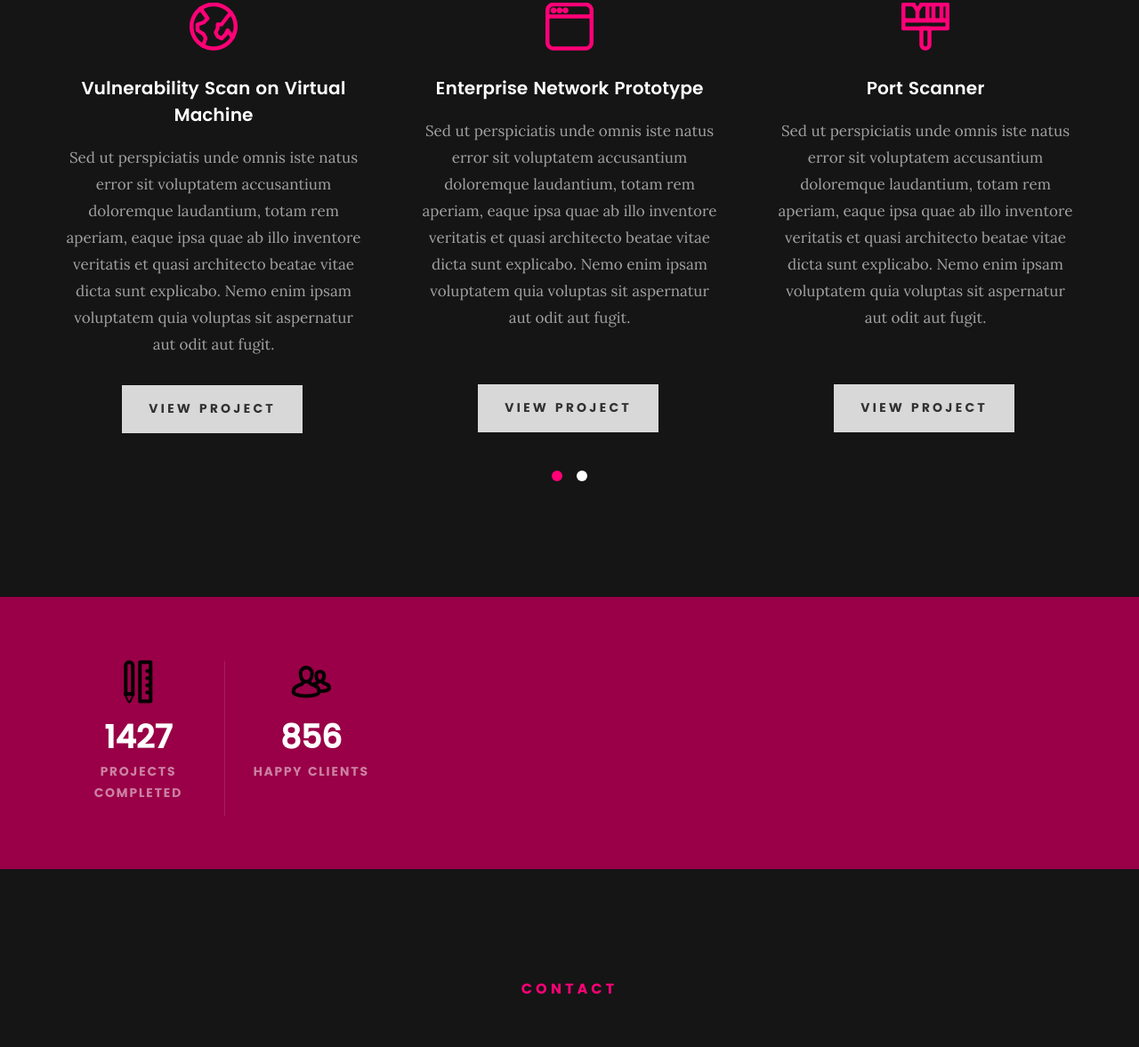
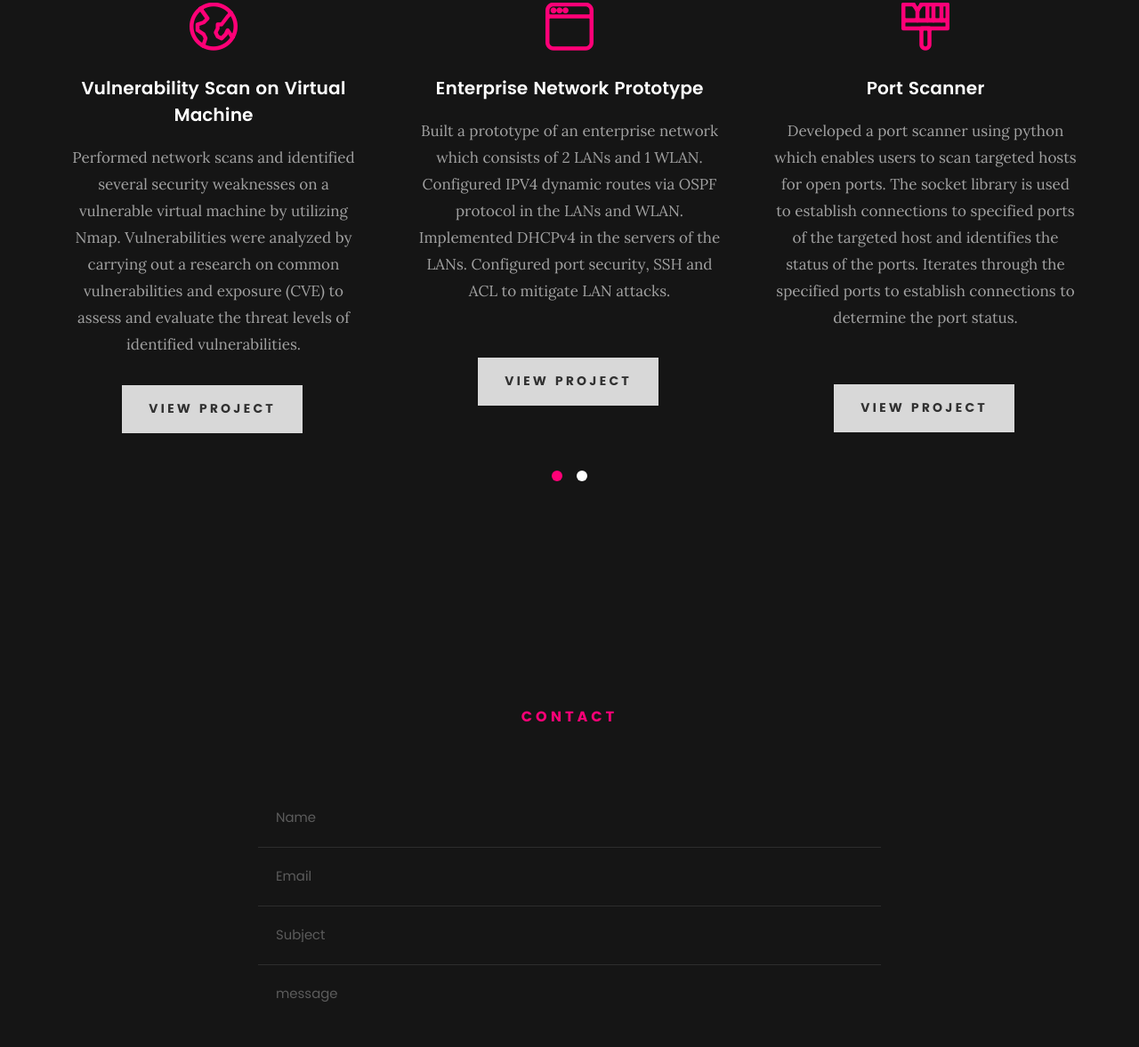
Before and after one commit to Iknowmyname/Iknowmyname.github.io, a plain HTML site: page index.html in a window 1280 px wide. Shown: the part 3320-4497 px from the top of the page at 89% size. Drawn offline with Linux system fonts and the light colour scheme; files whose address does not match are found by name.

Commit message:
Update index.html

```diff
--- a/index.html
+++ b/index.html
@@ -327,7 +327,7 @@ Collaborated closely with clients to ensure the look and feel of the website mat
 
 	            	 <h3>Vulnerability Scan on Virtual Machine</h3>
 
-		            <p class="desc">Sed ut perspiciatis unde omnis iste natus error sit voluptatem accusantium doloremque laudantium, totam rem aperiam, eaque ipsa quae ab illo inventore veritatis et quasi architecto beatae vitae dicta sunt explicabo. Nemo enim ipsam voluptatem quia voluptas sit aspernatur aut odit aut fugit.
+		            <p class="desc">Performed network scans and identified several security weaknesses on a  vulnerable virtual machine by utilizing Nmap. Vulnerabilities were analyzed by  carrying out a research on common vulnerabilities and exposure (CVE) to assess and evaluate the threat levels of identified vulnerabilities.
 	         		</p>
 	         	    <button class="button">View Project</button>
 	         	</div>
@@ -342,7 +342,7 @@ Collaborated closely with clients to ensure the look and feel of the website mat
 
 	            	<h3>Enterprise Network Prototype</h3>
 
-		            <p class="desc">Sed ut perspiciatis unde omnis iste natus error sit voluptatem accusantium doloremque laudantium, totam rem aperiam, eaque ipsa quae ab illo inventore veritatis et quasi architecto beatae vitae dicta sunt explicabo. Nemo enim ipsam voluptatem quia voluptas sit aspernatur aut odit aut fugit.
+		            <p class="desc">Built a prototype of an enterprise network which consists of 2 LANs and 1 WLAN. Configured IPV4 dynamic routes via OSPF protocol in the LANs and WLAN. Implemented DHCPv4 in the servers of the LANs. Configured port security, SSH and ACL to mitigate LAN attacks.
 	         		</p>
 
 			    <a style = "margin-top:29px;" href="https://github.com/Iknowmyname/Network_Prototype" target="_blank" class="button">View Project</a>
@@ -359,7 +359,7 @@ Collaborated closely with clients to ensure the look and feel of the website mat
 
 	            	<h3>Port Scanner</h3>
 
-		            <p class="desc">Sed ut perspiciatis unde omnis iste natus error sit voluptatem accusantium doloremque laudantium, totam rem aperiam, eaque ipsa quae ab illo inventore veritatis et quasi architecto beatae vitae dicta sunt explicabo. Nemo enim ipsam voluptatem quia voluptas sit aspernatur aut odit aut fugit.
+		            <p class="desc">Developed a port scanner using python which enables users to scan targeted hosts for open ports. The socket library is used to establish connections to specified ports of the targeted host and identifies the status of the ports. Iterates through the specified ports  to establish connections to determine the port status.
 	        			</p>
 			    <a style = "margin-top:29px;" href="https://github.com/Iknowmyname/Network_Prototype" target="_blank" class="button">View Project</a>
 	            </div>
@@ -418,55 +418,7 @@ Collaborated closely with clients to ensure the look and feel of the website mat
 	</section> <!-- /services -->
 
 
-	<!-- stats Section
-   ================================================== -->
-	<section id="stats" class="count-up">
 
-		<div class="row">
-			<div class="col-twelve">
-
-				<div class="block-1-6 block-s-1-3 block-tab-1-2 block-mob-full stats-list">
-
-					<div class="bgrid stat">
-
-						<div class="icon-part">
-							<i class="icon-pencil-ruler"></i>
-						</div>
-
-						<h3 class="stat-count">
-							1500
-						</h3>
-
-						<h5 class="stat-title">
-							Projects Completed
-						</h5>
-
-					</div> <!-- /stat -->
-
-					<div class="bgrid stat">
-
-						<div class="icon-part">
-							<i class="icon-users"></i>
-						</div>
-
-						<h3 class="stat-count">
-							900
-						</h3>
-
-						<h5 class="stat-title">
-							Happy Clients
-						</h5>
-
-					</div> <!-- /stat -->
-
-
-
-				</div> <!-- /stats-list -->
-
-			</div> <!-- /twelve -->
-		</div> <!-- /row -->
-
-	</section> <!-- /stats -->
 
 
    <!-- contact
@@ -489,7 +441,7 @@ Collaborated closely with clients to ensure the look and feel of the website mat
    		<div class="col-twelve">
 
             <!-- form -->
-            <form name="contactForm" id="contactForm" method="post" action="">
+            <form name="contactForm" id="contactForm" method="post" action="mailto:yashveen77@gmail.com">
       			<fieldset>
 
                   <div class="form-field">
```
